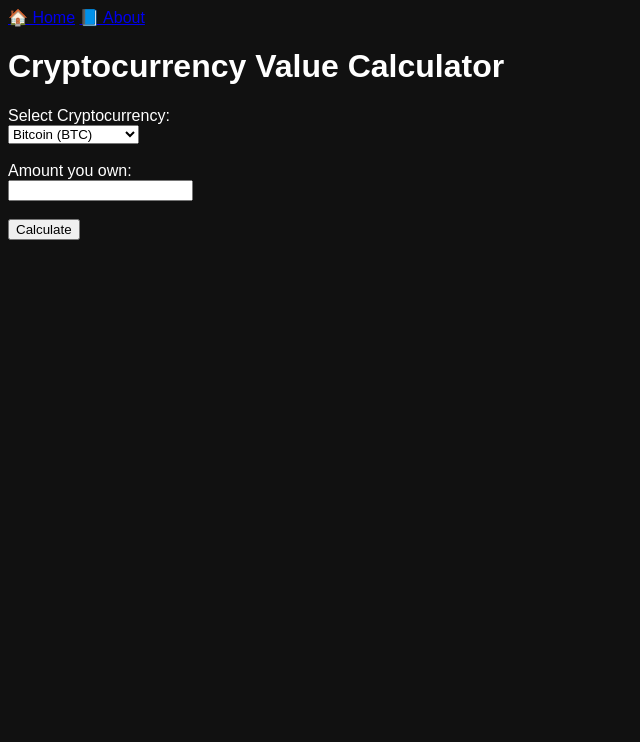
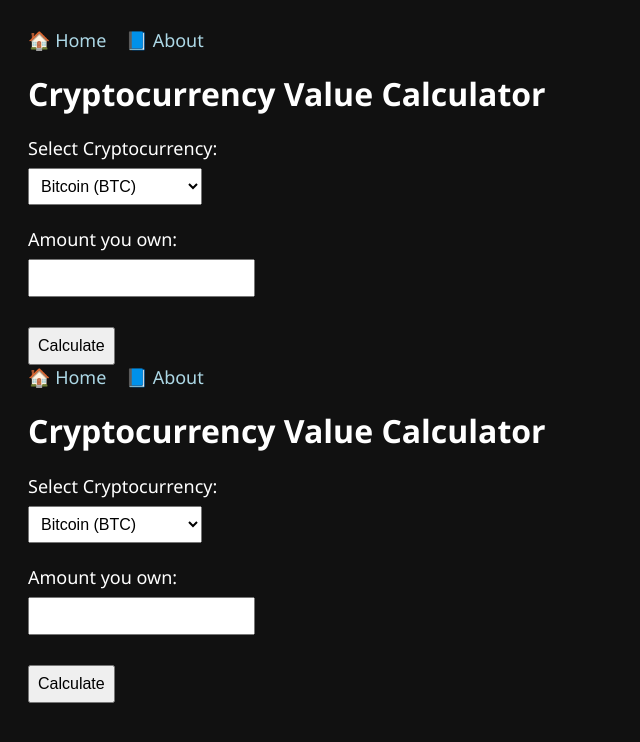
Before and after one commit to A2022KR/crypto-portfolio-api, a Flask app: page /calculator in a window 1280 px wide. Shown: the top 742 px of the page, without its empty margins (0-640 px from the left). Run offline with Flask 3, Linux system fonts and the light colour scheme.

Commit message:
Update calculator_template.html

```diff
--- a/templates/calculator_template.html
+++ b/templates/calculator_template.html
@@ -1,24 +1,152 @@
-
 <!DOCTYPE html>
 <html>
 <head>
-    <title>Crypto Calculator</title>
+    <title>Crypto Value Calculator</title>
+    <style>
+        body {
+            background-color: #111;
+            color: #fff;
+            font-family: 'Segoe UI', sans-serif;
+            padding: 20px;
+        }
+        a {
+            color: #add8e6;
+            margin-right: 15px;
+            text-decoration: none;
+            font-size: 18px;
+        }
+        a:hover {
+            text-decoration: underline;
+        }
+        h1 {
+            font-size: 32px;
+            margin-top: 20px;
+        }
+        label, select, input {
+            font-size: 18px;
+            margin-top: 10px;
+        }
+        select, input[type="text"], input[type="submit"] {
+            padding: 8px;
+            font-size: 16px;
+            margin-top: 8px;
+        }
+        .result, .error {
+            margin-top: 20px;
+            font-size: 20px;
+        }
+        .error {
+            color: red;
+        }
+        .result {
+            color: #90ee90;
+        }
+    </style>
 </head>
-<body style="background-color:#111;color:#fff;font-family:sans-serif;">
-    <a href="/">🏠 Home</a> <a href="/about">📘 About</a>
+<body>
+    <a href="/">🏠 Home</a>
+    <a href="/about">📘 About</a>
+
     <h1>Cryptocurrency Value Calculator</h1>
+
     <form method="POST">
-        <label>Select Cryptocurrency:</label><br>
-        <select name="symbol">
-            <option value="BTC">Bitcoin (BTC)</option>
-            <option value="ETH">Ethereum (ETH)</option>
-            <option value="USDT">Tether (USDT)</option>
-            <option value="DOGE">Dogecoin (DOGE)</option>
-            <option value="BNB">BNB (BNB)</option>
+        <label for="symbol">Select Cryptocurrency:</label><br>
+        <select name="symbol" id="symbol" required>
+            {% for code, name in coins.items() %}
+                <option value="{{ code }}">{{ name.capitalize() }} ({{ code }})</option>
+            {% endfor %}
         </select><br><br>
-        <label>Amount you own:</label><br>
-        <input type="text" name="amount"><br><br>
+
+        <label for="amount">Amount you own:</label><br>
+        <input type="text" name="amount" id="amount" required><br><br>
+
         <input type="submit" value="Calculate">
     </form>
+
+    {% if result %}
+        <div class="result">
+            ✅ <strong>Result:</strong> {{ result }}
+        </div>
+    {% elif error %}
+        <div class="error">
+            ❌ <strong>Error:</strong> {{ error }}
+        </div>
+    {% endif %}
 </body>
 </html>
+<!DOCTYPE html>
+<html>
+<head>
+    <title>Crypto Value Calculator</title>
+    <style>
+        body {
+            background-color: #111;
+            color: #fff;
+            font-family: 'Segoe UI', sans-serif;
+            padding: 20px;
+        }
+        a {
+            color: #add8e6;
+            margin-right: 15px;
+            text-decoration: none;
+            font-size: 18px;
+        }
+        a:hover {
+            text-decoration: underline;
+        }
+        h1 {
+            font-size: 32px;
+            margin-top: 20px;
+        }
+        label, select, input {
+            font-size: 18px;
+            margin-top: 10px;
+        }
+        select, input[type="text"], input[type="submit"] {
+            padding: 8px;
+            font-size: 16px;
+            margin-top: 8px;
+        }
+        .result, .error {
+            margin-top: 20px;
+            font-size: 20px;
+        }
+        .error {
+            color: red;
+        }
+        .result {
+            color: #90ee90;
+        }
+    </style>
+</head>
+<body>
+    <a href="/">🏠 Home</a>
+    <a href="/about">📘 About</a>
+
+    <h1>Cryptocurrency Value Calculator</h1>
+
+    <form method="POST">
+        <label for="symbol">Select Cryptocurrency:</label><br>
+        <select name="symbol" id="symbol" required>
+            {% for code, name in coins.items() %}
+                <option value="{{ code }}">{{ name.capitalize() }} ({{ code }})</option>
+            {% endfor %}
+        </select><br><br>
+
+        <label for="amount">Amount you own:</label><br>
+        <input type="text" name="amount" id="amount" required><br><br>
+
+        <input type="submit" value="Calculate">
+    </form>
+
+    {% if result %}
+        <div class="result">
+            ✅ <strong>Result:</strong> {{ result }}
+        </div>
+    {% elif error %}
+        <div class="error">
+            ❌ <strong>Error:</strong> {{ error }}
+        </div>
+    {% endif %}
+</body>
+</html>
```
